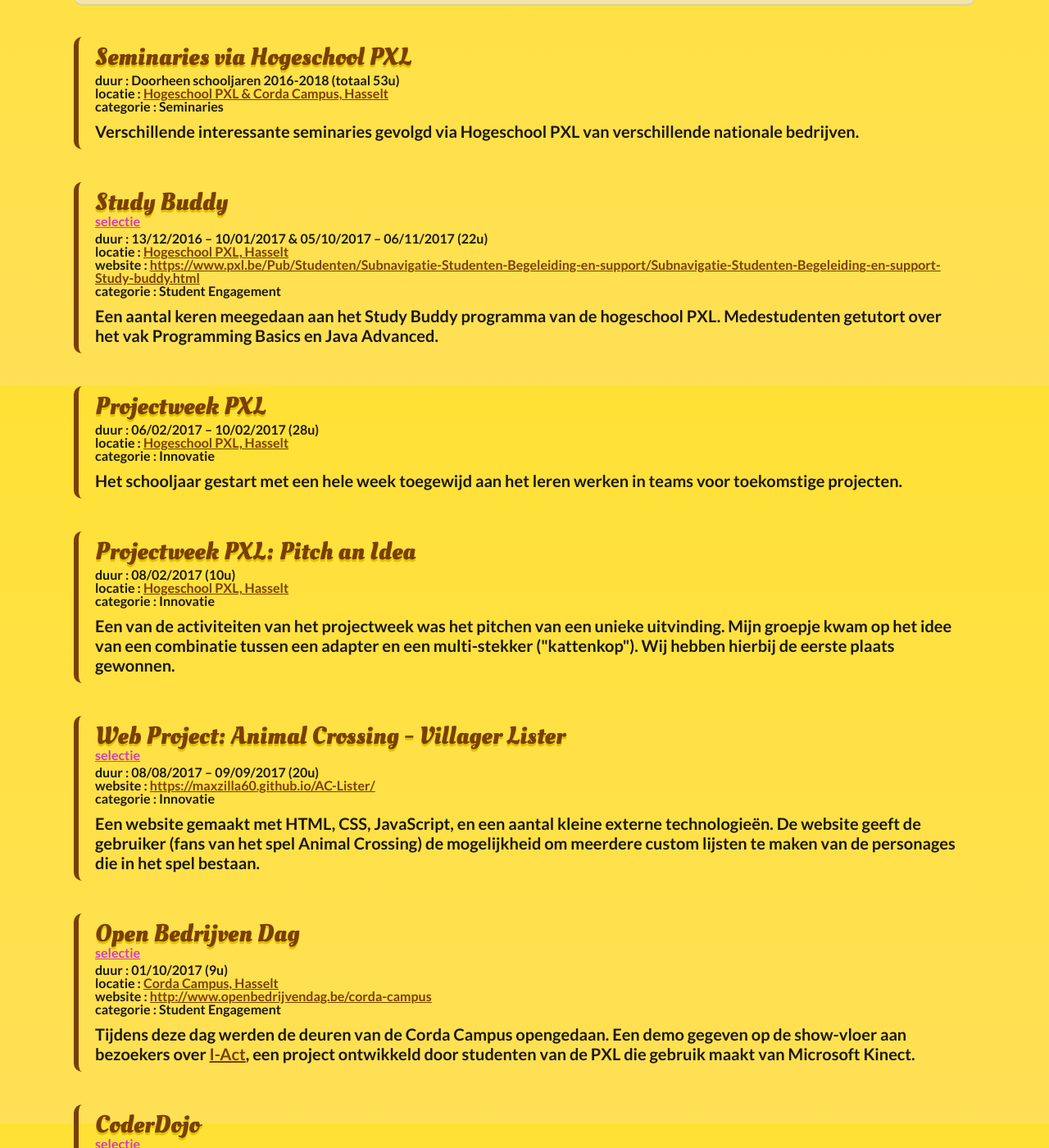
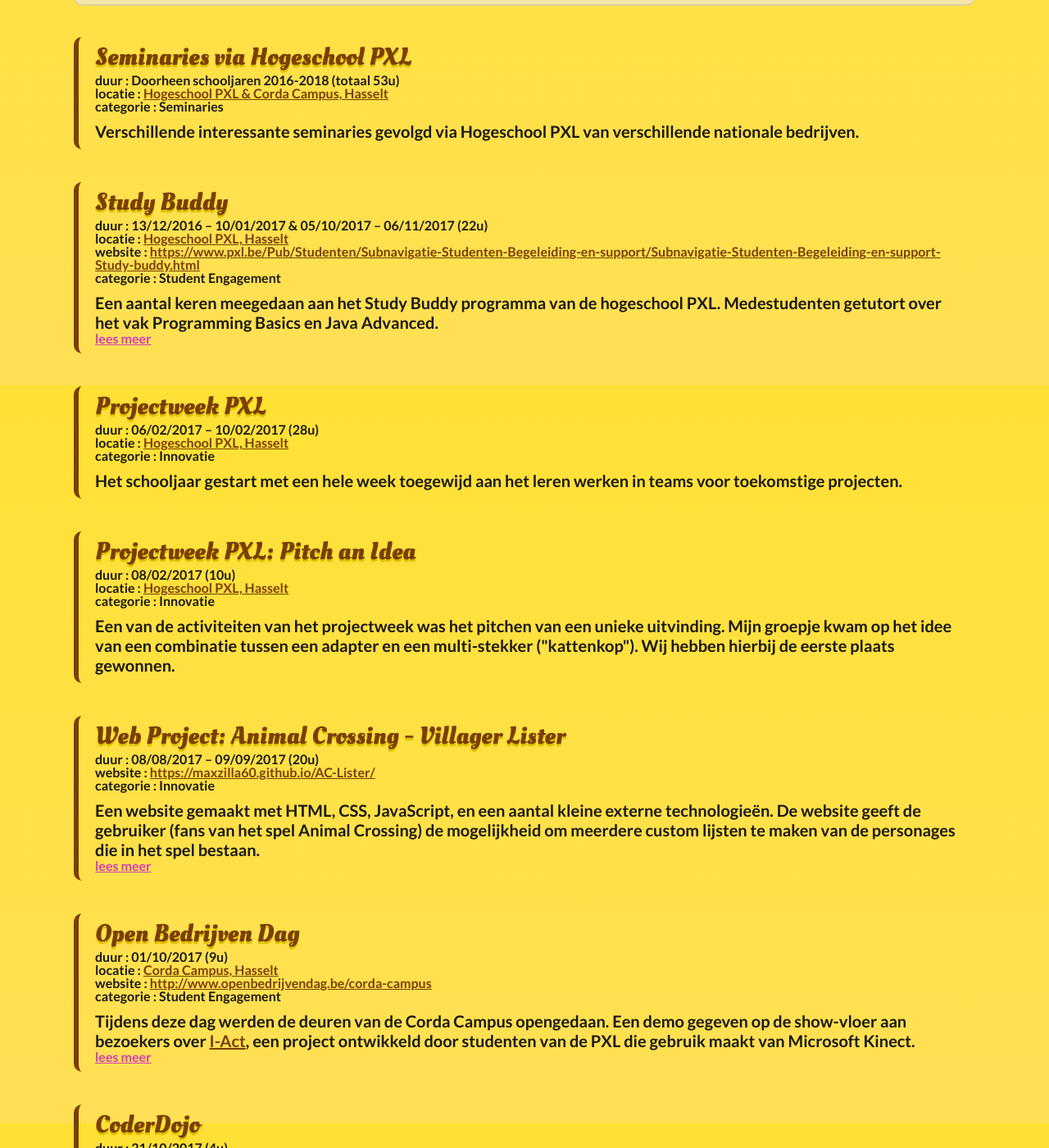
Before and after one commit to Maxzilla60/maxzilla60.github.io, a Jekyll site: the page built from activiteiten.html, in a window 1280 px wide and 1400 px high, scrolled down 430 px. Shown: the whole window at 82% size. Built offline with Jekyll 4.4.1, drawn with Linux system fonts in a browser that asks for light colours; nearby versions of some CDN libraries.

Commit message:
"selectie" is now "lees meer" on Activities page

```diff
--- a/activiteiten.html
+++ b/activiteiten.html
@@ -13,9 +13,6 @@ permalink: /activiteiten/
 				<div class="activity_title">
 					{{ activity.title }}
 				</div>
-				{% if activity.selection %}
-					<a class="sprinkles" href="{{ activity.url }}">selectie</a>
-				{% endif %}
 				<div class="activity_date licorice">
 					duur : {{ activity.period }}</br>
 					{% if activity.location != "" %}
@@ -34,6 +31,9 @@ permalink: /activiteiten/
 				<div class="activity_description licorice">
 					{{ activity.short }}
 				</div>
+				{% if activity.selection %}
+					<a class="sprinkles" href="{{ activity.url }}">lees meer</a>
+				{% endif %}
 			</div>
 		</div>
 	{% endfor %}
```
